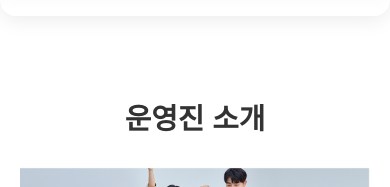
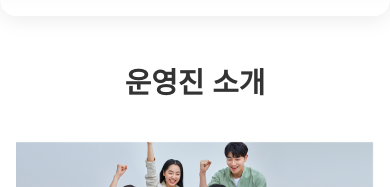
Before and after one commit to ByuN0-0/healthcatcher-web, a Vue app: page /about/team in a window 390 px wide. Shown: the part 426-613 px from the top of the page. Built offline with nearby package versions, Linux system fonts and the light colour scheme; a web font is replaced by a local one.

Commit message:
chore: 모바일 환경 패딩 설정

```diff
--- a/src/components/about/CompanyIntroduction.vue
+++ b/src/components/about/CompanyIntroduction.vue
@@ -239,6 +239,10 @@ export default {
 
 /* 반응형 스타일 */
 @media screen and (max-width: 768px) {
+  .company-introduction {
+    padding: 40px 16px;  /* 패딩 축소 */
+  }
+
   .section-title {
     font-size: 1.8rem;
     margin-bottom: 30px;
--- a/src/components/about/TeamIntroduction.vue
+++ b/src/components/about/TeamIntroduction.vue
@@ -96,6 +96,10 @@ export default {
 
 /* 모바일 반응형 스타일 추가 */
 @media screen and (max-width: 768px) {
+  .team-introduction {
+    padding: 40px 16px;  /* 패딩 축소 */
+  }
+
   .section-title {
     font-size: 1.8rem;
     margin-bottom: 30px;
@@ -105,11 +109,6 @@ export default {
     font-size: 16px;
   }
 
-  .title-container {
-    margin-top: 40px;
-    margin-bottom: 30px;
-  }
-
   .team-image {
     margin: 30px auto;
   }
--- a/src/components/community/CommunicationSpace.vue
+++ b/src/components/community/CommunicationSpace.vue
@@ -66,7 +66,7 @@ export default {
 }
 @media screen and (max-width: 768px) {
   .content-section {
-    margin: 30px auto;
+    padding: 40px 16px;  /* 패딩 축소 */
   }
   .section-title {
     font-size: 1.8rem;
--- a/src/components/community/CommunityNews.vue
+++ b/src/components/community/CommunityNews.vue
@@ -48,8 +48,7 @@ export default {
 
 @media screen and (max-width: 768px) {
   .content-section {
-    margin: 30px auto;
-    padding: 60px 20px;
+    padding: 40px 16px;
   }
 
   .section-title {
--- a/src/components/contact/PartnerSection.vue
+++ b/src/components/contact/PartnerSection.vue
@@ -8,7 +8,8 @@
         헬스캐처와 함께 혁신적인 건강 솔루션을 만들어갈
         <span class="highlight">비즈니스 파트너</span>를 찾고 있습니다.
       </p>
-      <img style="height: auto;"
+      <img
+        style="height: auto"
         src="@/assets/partnershigoal.jpg"
         alt="운동 이미지"
         class="athlete-image"
@@ -66,5 +67,9 @@ export default {
     font-size: 1.8rem;
     margin-bottom: 30px;
   }
+
+  .partner-section {
+    padding: 40px 16px;
+  }
 }
 </style>
--- a/src/components/contact/QnASection.vue
+++ b/src/components/contact/QnASection.vue
@@ -129,6 +129,10 @@ td {
 
 /* 모바일 반응형 스타일 추가 */
 @media screen and (max-width: 768px) {
+  .qna-section {
+    padding: 40px 16px;
+  }
+
   .section-title {
     font-size: 1.8rem; /* 모바일에서 크기 축소 */
     margin-bottom: 30px; /* 모바일에서 여백 축소 */
```
